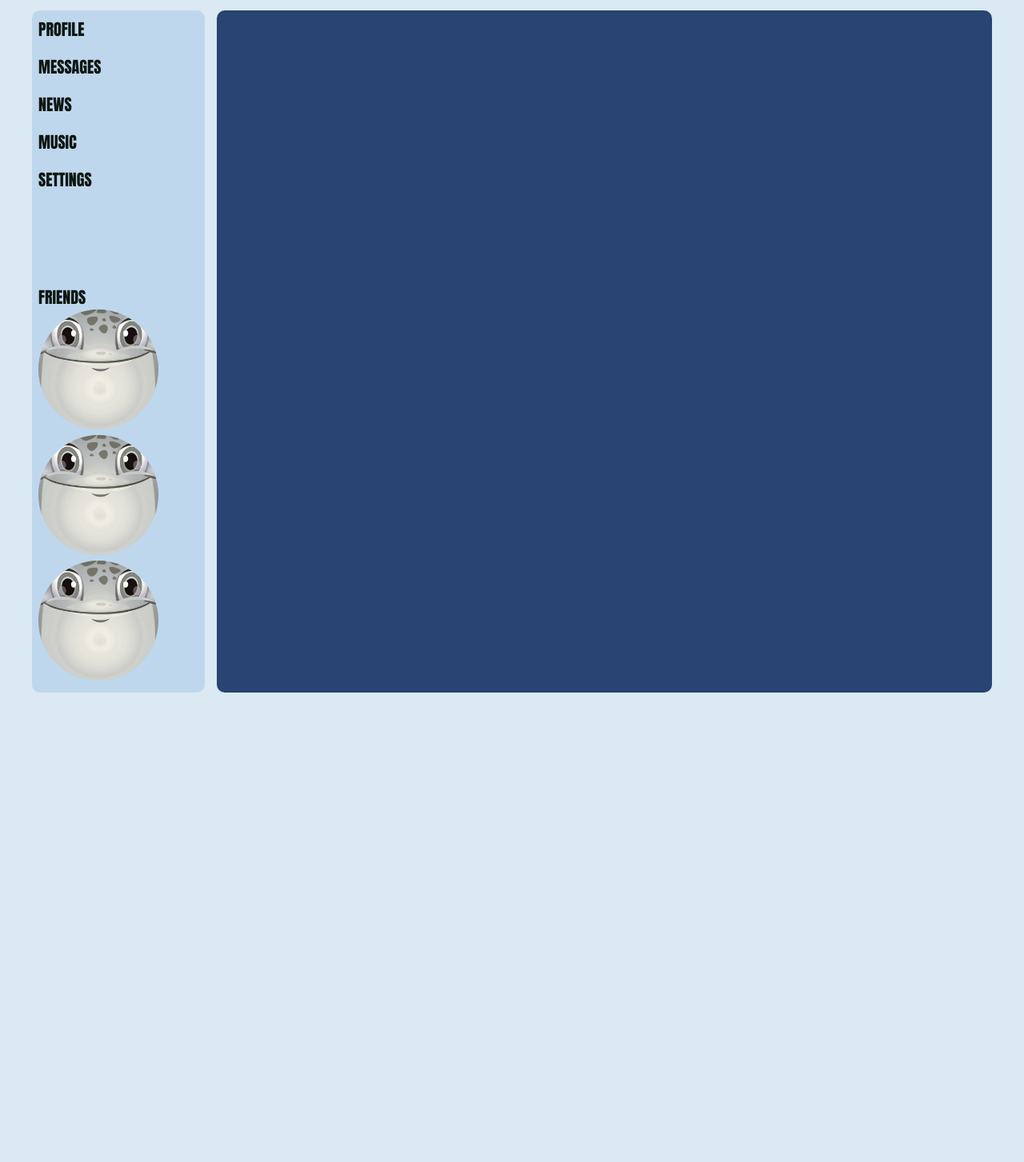
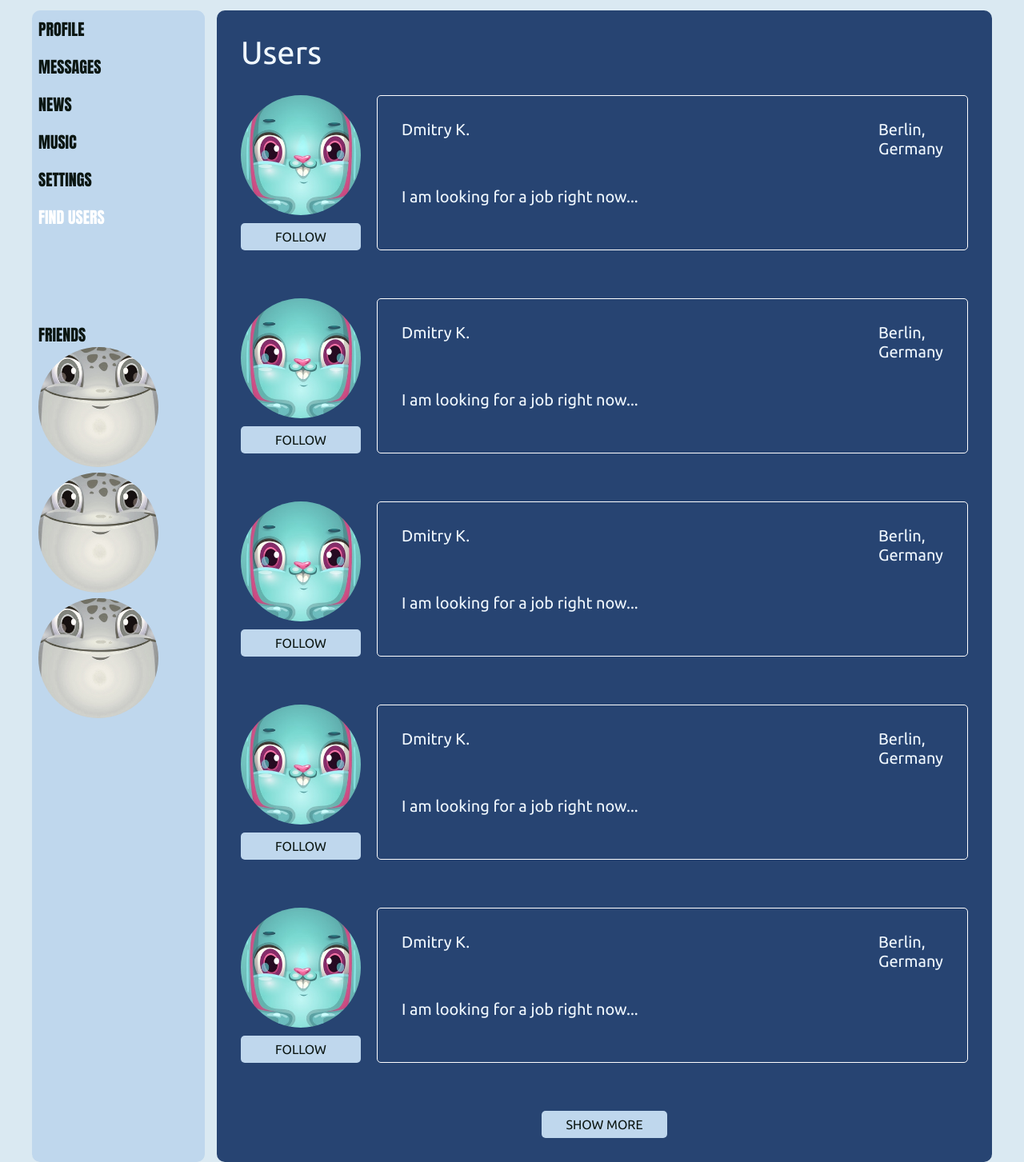
Before and after one commit to dariaGr/portfolio-social_network, a React (Create React App) app: page /find-users in a window 1280 px wide. Shown: the part 97-1550 px from the top of the page at 80% size. Before the commit the page ends 963 px from the top, so only its background shows below. Built offline with nearby package versions, Linux system fonts and the light colour scheme.

Commit message:
adding FindUsers component

```diff
--- a/src/components/Aside/Aside.jsx
+++ b/src/components/Aside/Aside.jsx
@@ -22,6 +22,9 @@ const Aside = () => {
                     <li className={s.item}>
                         <NavLink to="/settings" className={(navigationData) => navigationData.isActive ? s.activeLink : null}>Settings</NavLink>
                     </li>
+                    <li className={s.item}>
+                        <NavLink to="/find-users" className={(navigationData) => navigationData.isActive ? s.activeLink : null}>Find Users</NavLink>
+                    </li>
                 </ul>
             </nav>
             <div className={s.friends}>
--- /dev/null
+++ b/src/components/Main/FindUsers/FindUsers.jsx
@@ -0,0 +1,95 @@
+import s from './FindUsers.module.css';
+import User from '../../../assets/user.jpg';
+
+const FindUsers = () => {
+    return (
+        <div className={s.findUsers}>
+            <h1 className={s.title}>Users</h1>
+            <div className={s.users}>
+                <div className={s.userCard}>
+                    <div className={s.column}>
+                        <img className={s.userImg} src={User} alt="user-avatar" />
+                        <button className={s.followButton}>Follow</button>
+                    </div>
+                    <div className={s.userContent}>
+                        <div className={s.description}>
+                            <div className={s.userName}>Dmitry K.</div>
+                            <p className={s.userDesc}>I am looking for a job right now...</p>
+                        </div>
+                        <div>
+                            <div className={s.userCity}>Berlin,</div>
+                            <div className={s.userCountry}>Germany</div>
+                        </div>
+                    </div>
+                </div>
+                <div className={s.userCard}>
+                    <div className={s.column}>
+                        <img className={s.userImg} src={User} alt="user-avatar" />
+                        <button className={s.followButton}>Follow</button>
+                    </div>
+                    <div className={s.userContent}>
+                        <div className={s.description}>
+                            <div className={s.userName}>Dmitry K.</div>
+                            <p className={s.userDesc}>I am looking for a job right now...</p>
+                        </div>
+                        <div>
+                            <div className={s.userCity}>Berlin,</div>
+                            <div className={s.userCountry}>Germany</div>
+                        </div>
+                    </div>
+                </div>
+                <div className={s.userCard}>
+                    <div className={s.column}>
+                        <img className={s.userImg} src={User} alt="user-avatar" />
+                        <button className={s.followButton}>Follow</button>
+                    </div>
+                    <div className={s.userContent}>
+                        <div className={s.description}>
+                            <div className={s.userName}>Dmitry K.</div>
+                            <p className={s.userDesc}>I am looking for a job right now...</p>
+                        </div>
+                        <div>
+                            <div className={s.userCity}>Berlin,</div>
+                            <div className={s.userCountry}>Germany</div>
+                        </div>
+                    </div>
+                </div>
+                <div className={s.userCard}>
+                    <div className={s.column}>
+                        <img className={s.userImg} src={User} alt="user-avatar" />
+                        <button className={s.followButton}>Follow</button>
+                    </div>
+                    <div className={s.userContent}>
+                        <div className={s.description}>
+                            <div className={s.userName}>Dmitry K.</div>
+                            <p className={s.userDesc}>I am looking for a job right now...</p>
+                        </div>
+                        <div>
+                            <div className={s.userCity}>Berlin,</div>
+                            <div className={s.userCountry}>Germany</div>
+                        </div>
+                    </div>
+                </div>
+                <div className={s.userCard}>
+                    <div className={s.column}>
+                        <img className={s.userImg} src={User} alt="user-avatar" />
+                        <button className={s.followButton}>Follow</button>
+                    </div>
+                    <div className={s.userContent}>
+                        <div className={s.description}>
+                            <div className={s.userName}>Dmitry K.</div>
+                            <p className={s.userDesc}>I am looking for a job right now...</p>
+                        </div>
+                        <div>
+                            <div className={s.userCity}>Berlin,</div>
+                            <div className={s.userCountry}>Germany</div>
+                        </div>
+                    </div>
+                </div>
+            </div>
+            <button className={s.showMoreButton}>Show more</button>
+        </div>
+    )
+};
+
+export default FindUsers;
--- /dev/null
+++ b/src/components/Main/FindUsers/FindUsers.module.css
@@ -0,0 +1,47 @@
+.findUsers {
+  padding: 30px;
+}
+
+.title {
+  margin-bottom: 30px;
+}
+
+.userImg {
+  width: 150px;
+  border-radius: 50%;
+  margin-bottom: 10px;
+}
+
+.followButton {
+  display: block;
+}
+
+.column {
+  display: flex;
+  flex-direction: column;
+  margin-right: 20px;
+}
+
+.userCard {
+  display: flex;
+  justify-content: space-between;
+  margin-bottom: 60px;
+}
+
+.userContent {
+  display: flex;
+  justify-content: space-between;
+  border: 1px solid #fff;
+  flex: 1 1 auto;
+  border-radius: 5px;
+  padding: 30px;
+}
+
+.userName {
+  margin-bottom: 60px;
+}
+
+.showMoreButton {
+  display: block;
+  margin: 0 auto;
+}
--- a/src/components/Main/Main.jsx
+++ b/src/components/Main/Main.jsx
@@ -5,6 +5,7 @@ import News from './News/News';
 import Music from './Music/Music';
 import Settings from './Settings/Settings';
 import DialogsContainer from './Dialogs/DialogsContainer';
+import FindUsers from './FindUsers/FindUsers';
 
 const Main = () => {
   return (
@@ -15,6 +16,7 @@ const Main = () => {
         <Route path='/news' element={<News />} />
         <Route path='/music' element={<Music />} />
         <Route path='/settings' element={<Settings />} />
+        <Route path='/find-users' element={<FindUsers />} />
       </Routes>
     </main>
   );
```
Also changed, not shown: src/assets/user.jpg (added).
